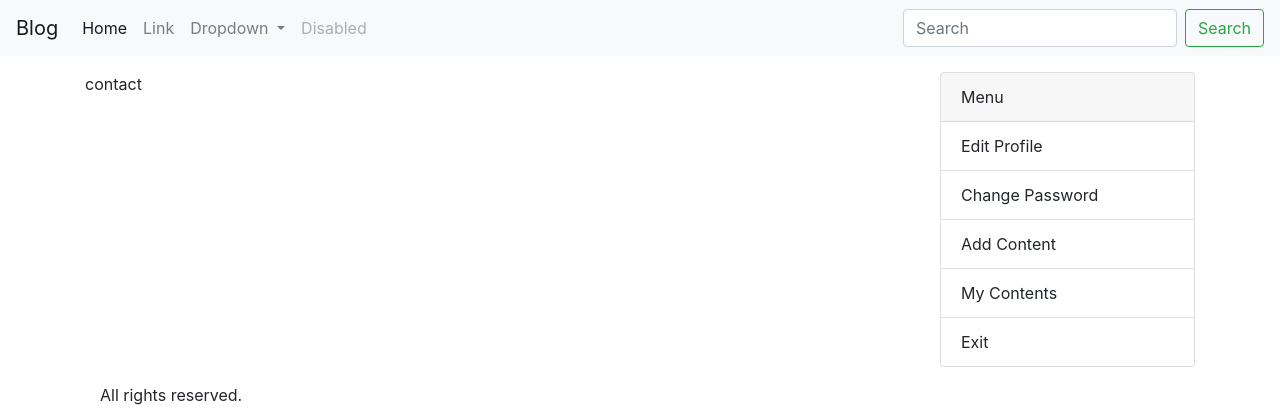
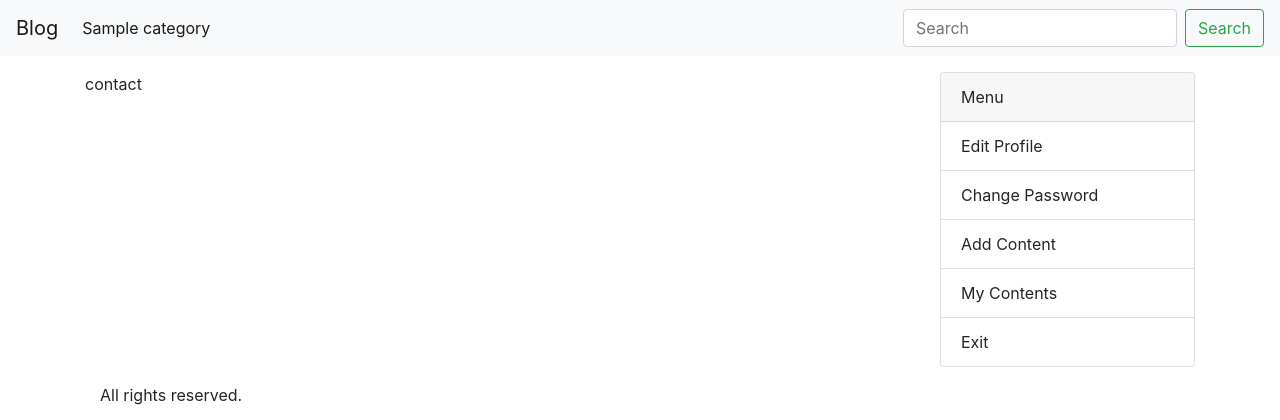
Before and after one commit to brkayckmak/django-blog, a Django app: page /contact/ in a window 1280 px wide. Shown: the top 420 px of the page. Run offline with Django 4.2, Linux system fonts and the light colour scheme; tables that the repository leaves empty hold one stand-in row (values such as "Sample post"); some libraries are stand-ins or nearby versions.

Commit message:
custom template tags added.

```diff
--- a/project/blog/templates/pages/contact.html
+++ b/project/blog/templates/pages/contact.html
@@ -3,5 +3,5 @@
 {% block title %} Contact {% endblock %}
 
 {% block content %}
-contact
+    contact
 {% endblock %}
--- /dev/null
+++ b/project/blog/templatetags/__init__.py
@@ -0,0 +1 @@
+from .category_list import category_list
--- /dev/null
+++ b/project/blog/templatetags/category_list.py
@@ -0,0 +1,9 @@
+from django import template
+from blog.models import category_model
+
+register = template.Library()
+
+@register.simple_tag
+def category_list():
+    categories = category_model.objects.all()
+    return categories
--- a/project/blog/urls.py
+++ b/project/blog/urls.py
@@ -2,6 +2,6 @@ from django.urls import path
 from blog.views import contact, mainpage
 
 urlpatterns = [
-    path("", mainpage),
-    path("contact/", contact),
+    path("", mainpage, name="mainpage"),
+    path("contact/", contact, name="contact"),
 ]
--- a/project/templates/components/navbar.html
+++ b/project/templates/components/navbar.html
@@ -1,31 +1,20 @@
+{% load category_list %}
+{% category_list as categories %}
+
 <nav class="navbar navbar-expand-lg navbar-light bg-light">
-    <a class="navbar-brand" href="#">Blog</a>
+    <a class="navbar-brand" href="{% url 'mainpage' %}">Blog</a>
     <button class="navbar-toggler" type="button" data-toggle="collapse" data-target="#navbarSupportedContent" aria-controls="navbarSupportedContent" aria-expanded="false" aria-label="Toggle navigation">
       <span class="navbar-toggler-icon"></span>
     </button>
 
     <div class="collapse navbar-collapse" id="navbarSupportedContent">
       <ul class="navbar-nav mr-auto">
+
+        {% for category in categories %}
         <li class="nav-item active">
-          <a class="nav-link" href="#">Home <span class="sr-only">(current)</span></a>
+          <a class="nav-link" href="#">{{category.name}} <span class="sr-only">(current)</span></a>
         </li>
-        <li class="nav-item">
-          <a class="nav-link" href="#">Link</a>
-        </li>
-        <li class="nav-item dropdown">
-          <a class="nav-link dropdown-toggle" href="#" id="navbarDropdown" role="button" data-toggle="dropdown" aria-haspopup="true" aria-expanded="false">
-            Dropdown
-          </a>
-          <div class="dropdown-menu" aria-labelledby="navbarDropdown">
-            <a class="dropdown-item" href="#">Action</a>
-            <a class="dropdown-item" href="#">Another action</a>
-            <div class="dropdown-divider"></div>
-            <a class="dropdown-item" href="#">Something else here</a>
-          </div>
-        </li>
-        <li class="nav-item">
-          <a class="nav-link disabled" href="#" tabindex="-1" aria-disabled="true">Disabled</a>
-        </li>
+        {% endfor %}
       </ul>
       <form class="form-inline my-2 my-lg-0">
         <input class="form-control mr-sm-2" type="search" placeholder="Search" aria-label="Search">
```
Also changed, not shown: 1 other file.
